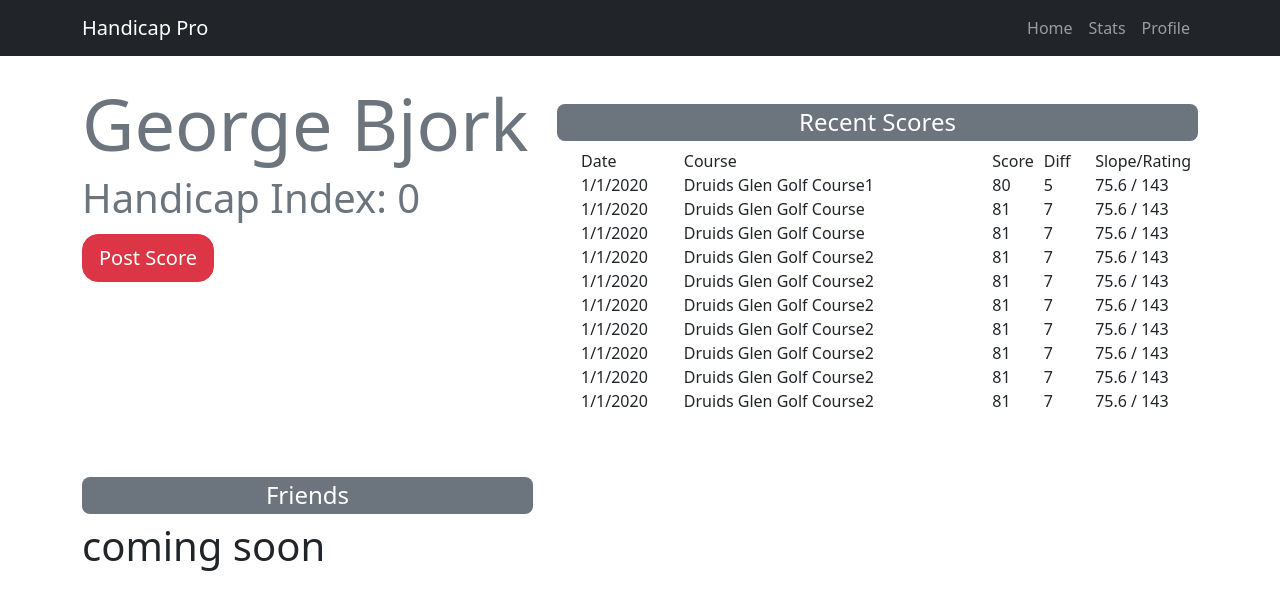
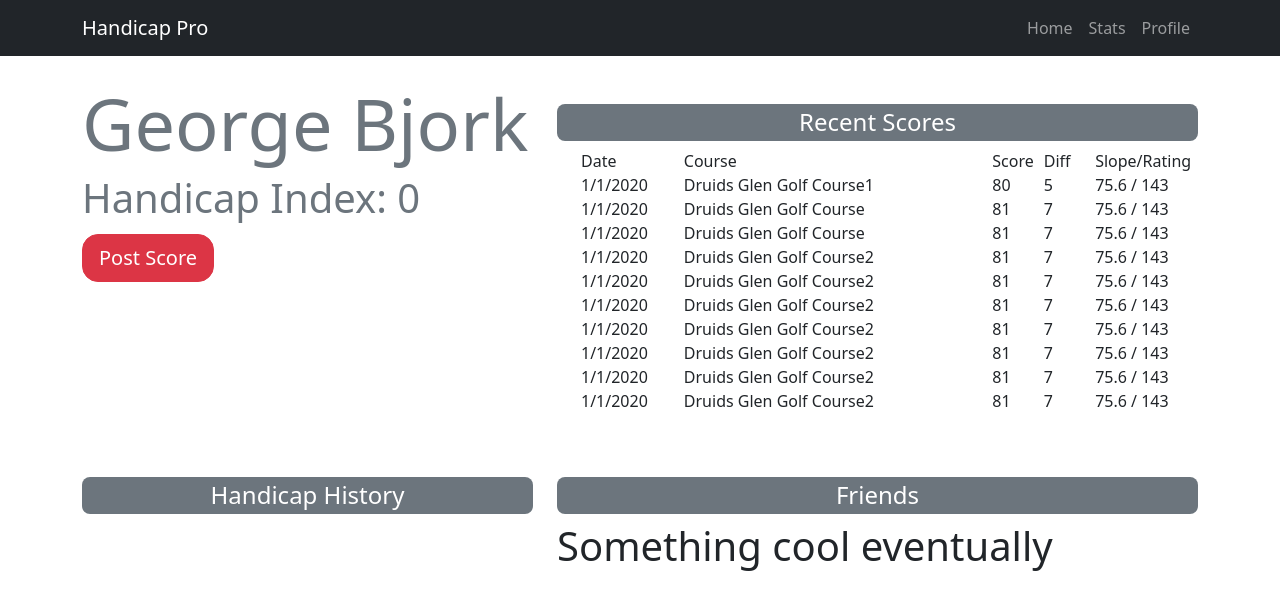
Before and after one commit to georgebjork/handicap-pro, a React (Create React App) app: page / in a window 1280 px wide. Shown: the top 610 px of the page. Built offline with nearby package versions, Linux system fonts and the light colour scheme.

Commit message:
handicap history

```diff
--- a/src/Components/Home.js
+++ b/src/Components/Home.js
@@ -34,18 +34,21 @@ class Home extends Component {
                         </Row>
 
                         <Row>
-                            <Col md={5} xs={12}>
+                            <Col md={5} xs={12}  className="mt-4">
+                                <Container id="friendsContainer" className="bg-secondary mt-4">
+                                    <h3 id="friendsText" class="display-6 p-1 text-white" align="center"> Handicap History </h3>
+                                </Container>
+                            </Col>
+
+                            <Col md={7} xs={12}>
                                 <Container id="friendsContainer" className="bg-secondary mt-5">
                                     <h3 id="friendsText" class="display-6 p-1 text-white" align="center"> Friends </h3>
                                 </Container>
+
+                                <h1>Something cool eventually</h1>
                             </Col>
                         </Row>
 
-                        <Row>
-                            <Col>
-                                <h1>coming soon</h1>
-                            </Col>
-                        </Row>
                     </Container>
 
                 </Container>
```
